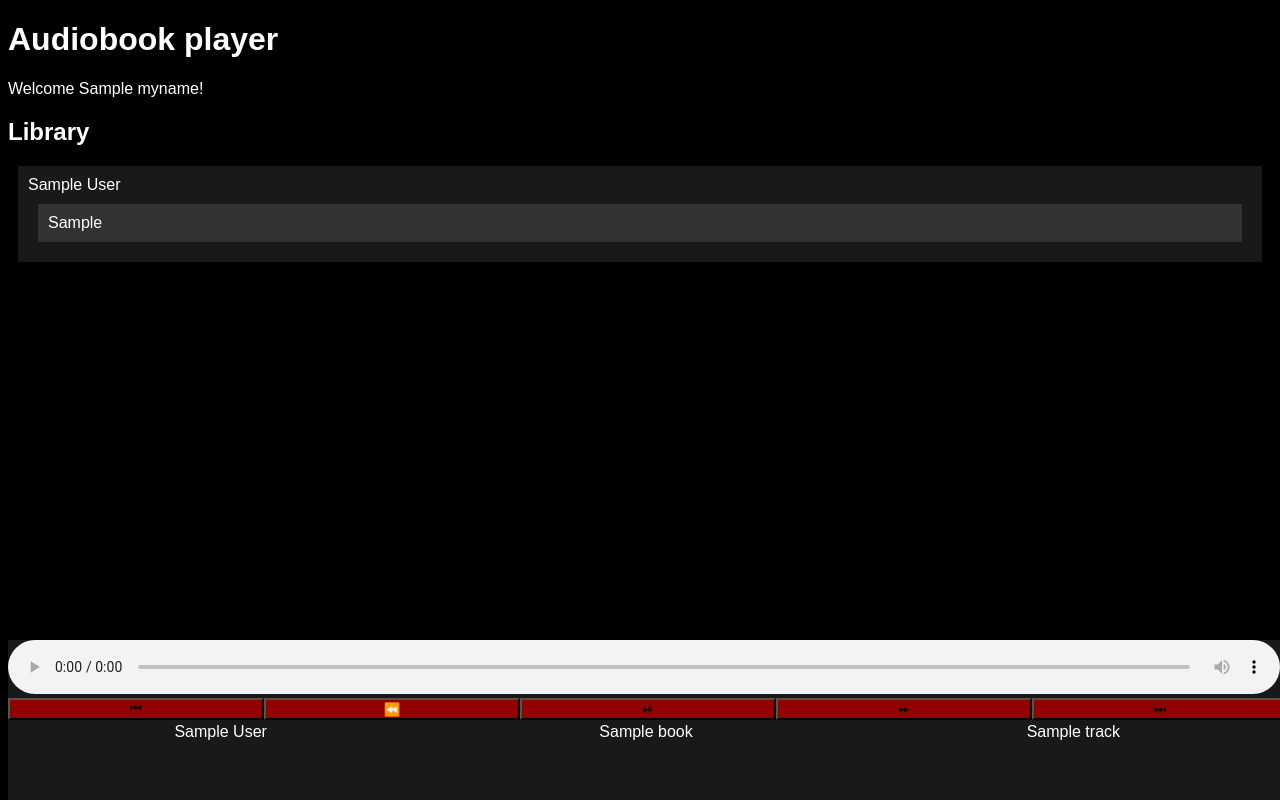
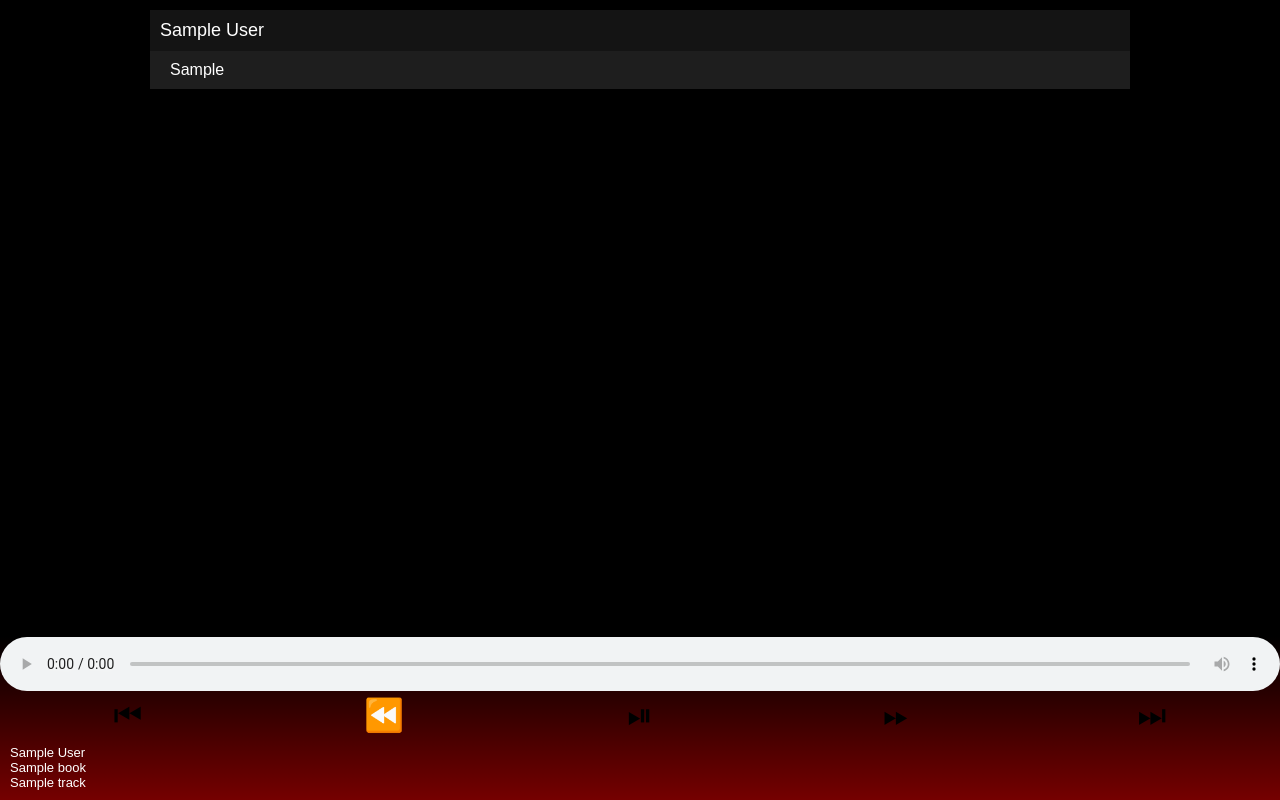
Before and after one commit to AONunan/audiobook-player-frontend, a Flask app: template templates/index.html in a window 1280 px wide. Run offline with Flask 2, Linux system fonts and the light colour scheme; the template is opened without the code that fills it: most values are stand-ins (such as "Sample title", 1, 10 or a date in 2020).

Commit message:
Adjust library layout

```diff
--- a/static/css/main.css
+++ b/static/css/main.css
@@ -1,3 +1,9 @@
+* {
+  margin: 0;
+  padding: 0;
+}
+
+
 body {
   background-color: rgb(0, 0, 0);
   color: rgb(255, 255, 255);
@@ -8,44 +14,97 @@ audio {
   width: 100%;
 }
 
+.authorList {
+  margin: 10px;
+}
+
 .authorSection {
   /* padding: 20px; */
   /* border-style: solid; */
-  background-color: rgb(25, 25, 25);
+  background-color: rgb(20, 20, 20);
+
+  font-size: large;
+}
+
+.authorLabel {
+  /* padding: 10px; */
+
   padding: 10px;
-  margin: 10px;
+}
+
+.bookList {
+  font-size: medium;
+
 }
 
 .bookSection {
-  background-color: rgb(50, 50, 50);
-  padding: 10px;
-  margin: 10px;
+  background-color: rgb(30, 30, 30);
+  /* margin: 10px; */
+
+}
+
+.bookLabel {
+  /* padding: 10px 0; */
+  padding: 10px 20px;
+}
+
+.authorSection:hover, .bookSection:hover, button:hover {
+  cursor: pointer;
+}
+
+.trackList {
+  font-size: small;
+  color: rgb(180, 180, 180);
+  background-color: rgb(40, 40, 40);
+
+  text-overflow: ellipsis;
+  overflow: hidden;
+
+  transition: max-height 5s ease-out;
+
 }
 
 .trackLabel {
-  padding: 5px;
+  padding: 5px 30px;
+}
+
+.authorLabel:hover, .bookLabel:hover, .trackLabel:hover {
+  background-color: black;
+  cursor: pointer;
 }
 
 ul {
   list-style-type: none; /* remove bullet points */
-  padding-left: 0;
 }
 
+#header {
+  background-color: black;
+  position: fixed;
+  top: 0;
+  width: 100%;
+  /* height: 20vh; */
+}
 
 #library {
-  padding-bottom: 20vh;
+  margin: auto;
+  max-width: 1000px;
+  padding-bottom: 25vh;
 }
 
-#mediaPlayer {
-  background-color: rgb(25, 25, 25);
+#footer {
+  /* background: linear-gradient(to top, black, transparent 90%); */
+
   position: fixed;
   bottom: 0;
   width: 100%;
-  height: 20vh;
+
+  /* background-color: yellow; */
+  background: linear-gradient(to top, rgb(117, 0, 0), transparent 100%);
 }
 
-
-
+#player {
+  pointer-events: none;
+}
 
 #mediaButtons {
   width: 100%;
@@ -56,5 +115,12 @@ ul {
 
 button {
   flex: 1;
-  background-color: rgb(146, 0, 0);
+  background-color: transparent;
+  border: 0;
+  margin: 1px;
+  font-size: xx-large;
 }
+
+button:hover {
+  background-color: rgb(95, 0, 0);
+}
--- a/static/js/main.js
+++ b/static/js/main.js
@@ -18,21 +18,6 @@ function setInitialValues(author, book, track, initialTimestamp) {
 }
 
 function playTrack(author, book, track, test) {
-  // POST to API to set current track
-  fetch("http://192.168.1.2:5200/set_current_track", {
-    mode: 'no-cors',
-    method: 'POST',
-    headers: {
-      'Content-Type': 'application/json',
-    },
-    body: JSON.stringify({
-      'author': author,
-      'book': book,
-      'track': track,
-      'timestamp': 0
-    }),
-  })
-
   // Revert all highlighting in library
 
   let i = 0;
@@ -45,7 +30,7 @@ function playTrack(author, book, track, test) {
   for (i = 0; i < labels.length; i++) { labels[i].style.color = "white"; }
 
   labels = document.getElementsByClassName("trackLabel");
-  for (i = 0; i < labels.length; i++) { labels[i].style.color = "white"; }
+  for (i = 0; i < labels.length; i++) { labels[i].style.color = "rgb(180, 180, 180)";; }
 
   // Highlight currently playing track in library
 
@@ -83,7 +68,7 @@ function mediaControls(action) {
 
   switch (action) {
     case "rewind":
-      mediaPlayer.currentTime -= 5;
+      mediaPlayer.currentTime -= 10;
       break;
 
     case "togglePlayPause":
@@ -111,7 +96,7 @@ function mediaControls(action) {
       break;
 
     case "fastForward":
-      mediaPlayer.currentTime += 5;
+      mediaPlayer.currentTime += 10;
       break;
 
     default:
--- a/templates/index.html
+++ b/templates/index.html
@@ -13,16 +13,16 @@
 
   <div id="header">
 
-    <h1>Audiobook player</h1>
-    <p>Welcome {{myname}}!</p>
+
+
+
   </div>
 
   <div id="library">
 
-    <h2>Library</h2>
 
     <!-- Audiobook list -->
-    <ul>
+    <ul class="authorList">
 
       <!-- Display all authors, books and tracks -->
       {% for author_key, author_value in library.items() %}
@@ -32,16 +32,17 @@
         <li id="{{author_key}}" class="authorLabel" onclick="showHideSection(this.id + '_list')">{{author_key}}
         </li>
 
-        <ul style="display:none;" id="{{author_key}}_list">
+        <ul class="bookList" style="display:none;" id="{{author_key}}_list">
 
           <!-- Display all books and tracks -->
           {% for book_key, book_value in author_value.items() %}
 
           <div class="bookSection">
 
-            <li id="{{author_key}}/{{book_key}}" class="bookLabel" onclick="showHideSection(this.id + '_list')">{{book_key}}</li>
+            <li id="{{author_key}}/{{book_key}}" class="bookLabel" onclick="showHideSection(this.id + '_list')">
+              {{book_key}}</li>
 
-            <ul style="display:none;" id="{{author_key}}/{{book_key}}_list">
+            <ul class="trackList" style="display:none;" id="{{author_key}}/{{book_key}}_list">
 
               <!-- Display all tracks as list items -->
               {% for track in book_value %}
@@ -67,7 +68,8 @@
 
   </div>
 
-  <div id="mediaPlayer">
+  <div id="footer">
+
 
     <audio controls id="player">
       <source
@@ -76,7 +78,7 @@
       Your browser does not support the audio element.
     </audio>
 
-    <br>
+
     <div id="mediaButtons">
 
       <button onclick="mediaControls('previousTrack')">⏮</button>
@@ -86,13 +88,16 @@
       <button onclick="mediaControls('nextTrack')">⏭</button>
     </div>
 
-    <table style="width: 100%; text-align: center;">
-      <tr>
-        <td id="currentlyPlayingAuthor">{{current_track["author"]}}</td>
-        <td id="currentlyPlayingBook">{{current_track["book"]}}</td>
-        <td id="currentlyPlayingTrack">{{current_track["track"]}}</td>
-      </tr>
-    </table>
+
+    <ul style="font-size: small; margin: 10px;">
+      <li id="currentlyPlayingAuthor">{{current_track["author"]}}</li>
+      <li id="currentlyPlayingBook">{{current_track["book"]}}</li>
+      <li id="currentlyPlayingTrack">{{current_track["track"]}}</li>
+    </ul>
+
+
+
+
   </div>
 
 </div>
```
